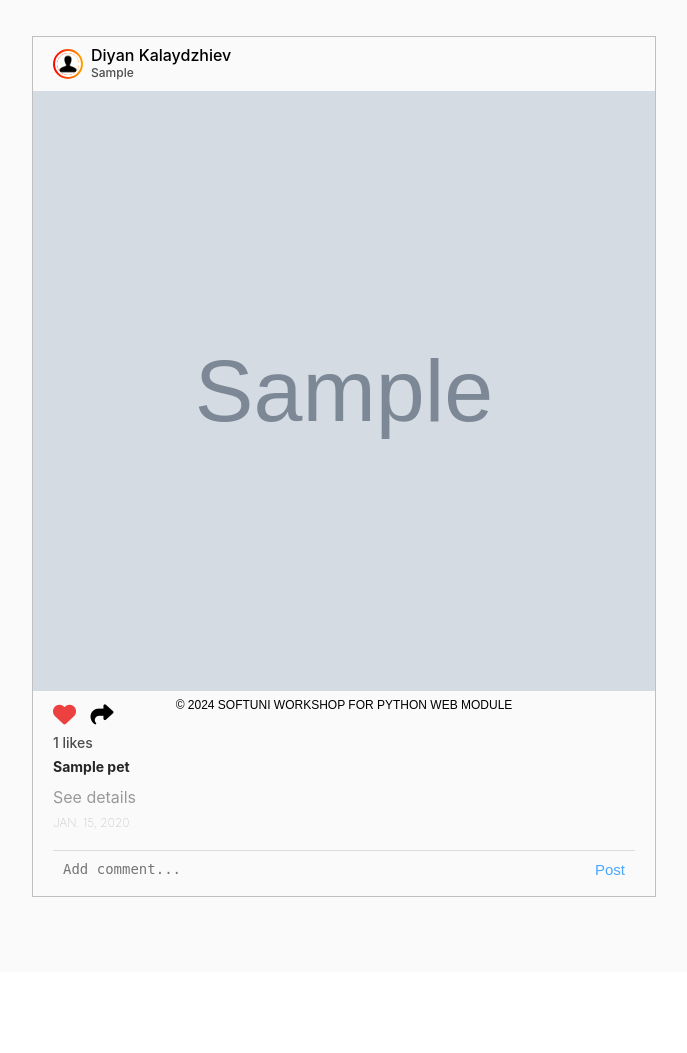
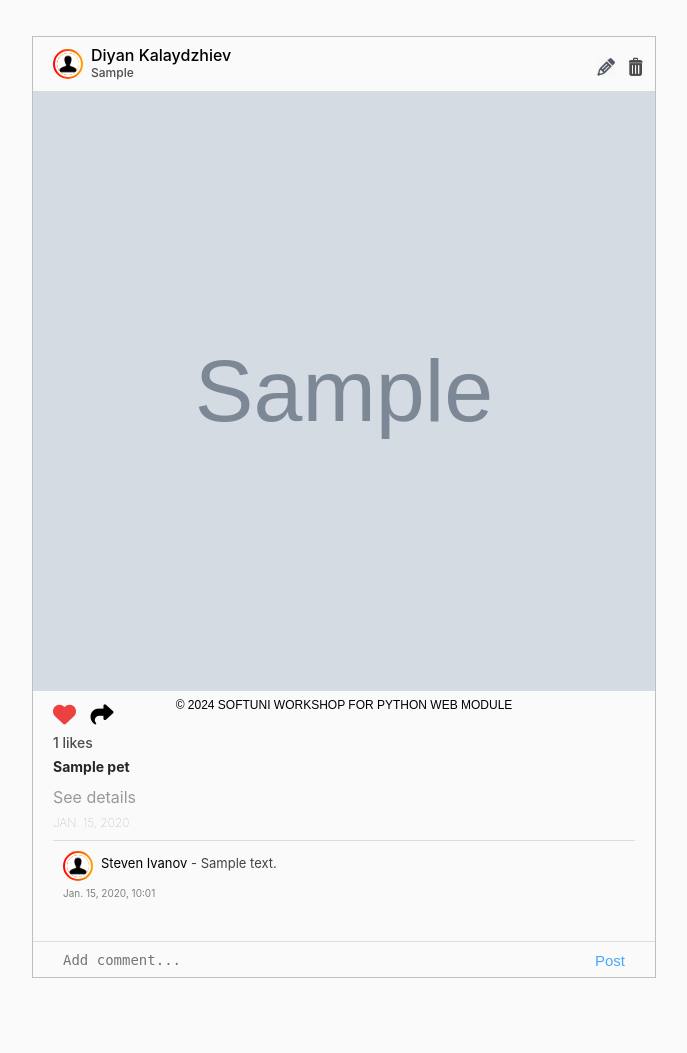
Before and after one commit to vanya-koleva/petstagram, a Django app: page /photos/1/ in a window 1280 px wide. Shown: the part 87-1140 px from the top of the page, without its empty margins (296-983 px from the left). Before the commit the page ends 984 px from the top, so only its background shows below. Run offline with Django 5.2, Linux system fonts and the light colour scheme; tables that the repository leaves empty hold one stand-in row (values such as "Sample post"); grey boxes marked "Sample" are stand-in pictures.

Commit message:
Add a solution

```diff
--- a/petstagram/photos/views.py
+++ b/petstagram/photos/views.py
@@ -11,9 +11,11 @@ def photo_add_view(request: Request) -> HttpResponse:
 
 def photo_details_view(request: Request, pk: int) -> HttpResponse:
     photo = Photo.objects.get(pk=pk)
+    comments = photo.comment_set.all()
 
     context = {
         'photo': photo,
+        'comments': comments,
     }
 
     return render(request, 'photos/photo-details-page.html', context)
--- a/petstagram/templates/common/comments.html
+++ b/petstagram/templates/common/comments.html
@@ -1,4 +1,5 @@
 <!-- Start Comments Section -->
+{% for comment in comments %}
     <div class="comments">
         <div class="top">
             <div class="userDetails">
@@ -16,12 +17,13 @@
                         <!-- User First and/or Last Name or username-->
                         <a href="">Steven Ivanov</a>
                         <!-- User Comment -->
-                        - OMG where can i get one
+                        - {{ comment.text }}
                     </p>
                 </div>
-                <span>Sept. 20, 2022, 5:02 p.m.</span>
+                <span>{{ comment.date_time_of_publication|date:"M. d, Y, H:m" }}</span>
             </div>
         </div>
     </div>
     <!-- End Comments Section -->
+{% endfor %}
 </div>
--- a/petstagram/templates/common/pet-post.html
+++ b/petstagram/templates/common/pet-post.html
@@ -24,6 +24,26 @@
                 <br>
                 <!-- if the photo has location -->
                 <span>{{ photo.location }}</span>
+
+                <!-- IF the viewer is the creator of the photo -->
+                {% if editable %}
+                    <div class="edit-delete-btns">
+
+                        <!-- Link to Edit Pet Photo Page -->
+                        <a href="{% url 'edit-photo' photo.pk %}">
+                            <img class="edit-img" src="{% static '/images/edit-pen-icon-6.jpg' %}"
+                                 alt="edit button">
+                        </a>
+
+                        <!-- Link to Delete Pet Photo Page -->
+                        <a href="#">
+                            <img class="bin-img" src="{% static '/images/icon-remove-22.jpg' %}"
+                                 alt="bin button">
+                        </a>
+                    </div>
+                {% endif %}
+                <!-- End IF the viewer is the creator of the photo -->
+
             </h3>
         </div>
         <!--  -->
--- a/petstagram/templates/photos/photo-details-page.html
+++ b/petstagram/templates/photos/photo-details-page.html
@@ -5,7 +5,7 @@
 <main>
     <div class="container">
         <div class="col-9">
-            {% include 'common/pet-post.html' %}
+            {% include 'common/pet-post.html' with editable=True %}
         </div>
     </div>
 
```
